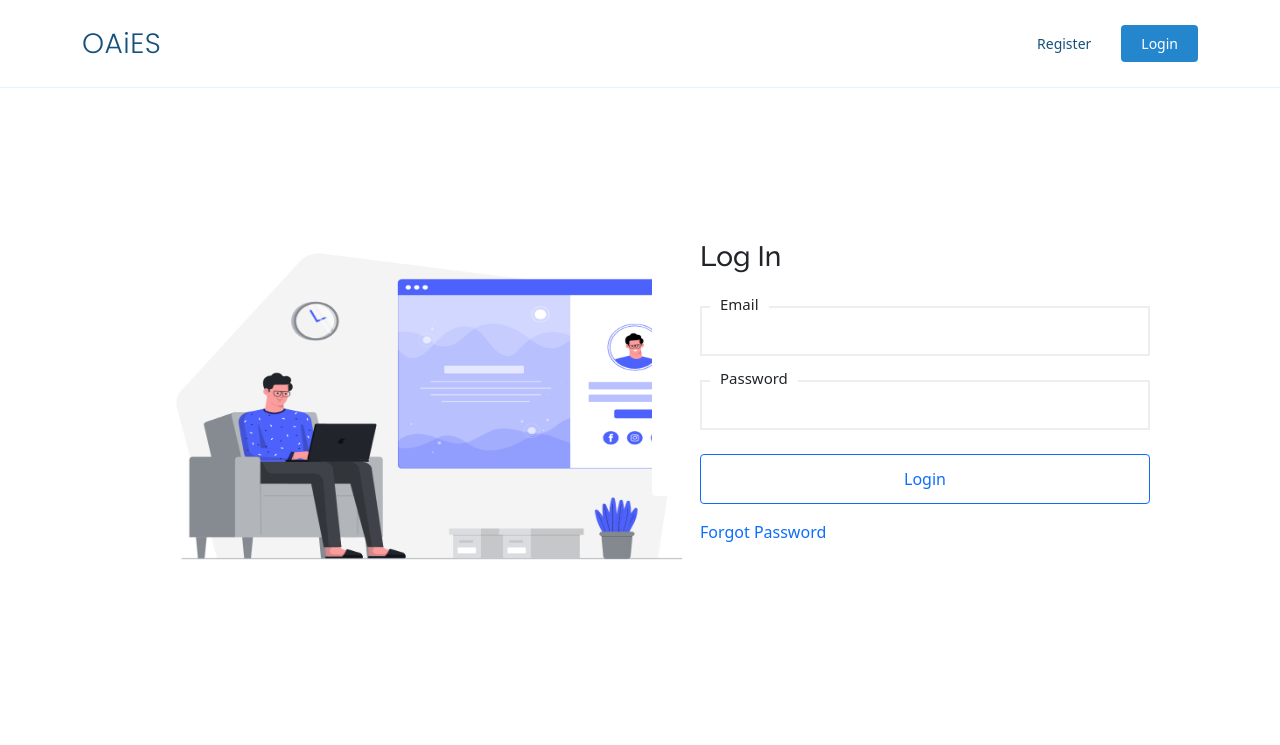
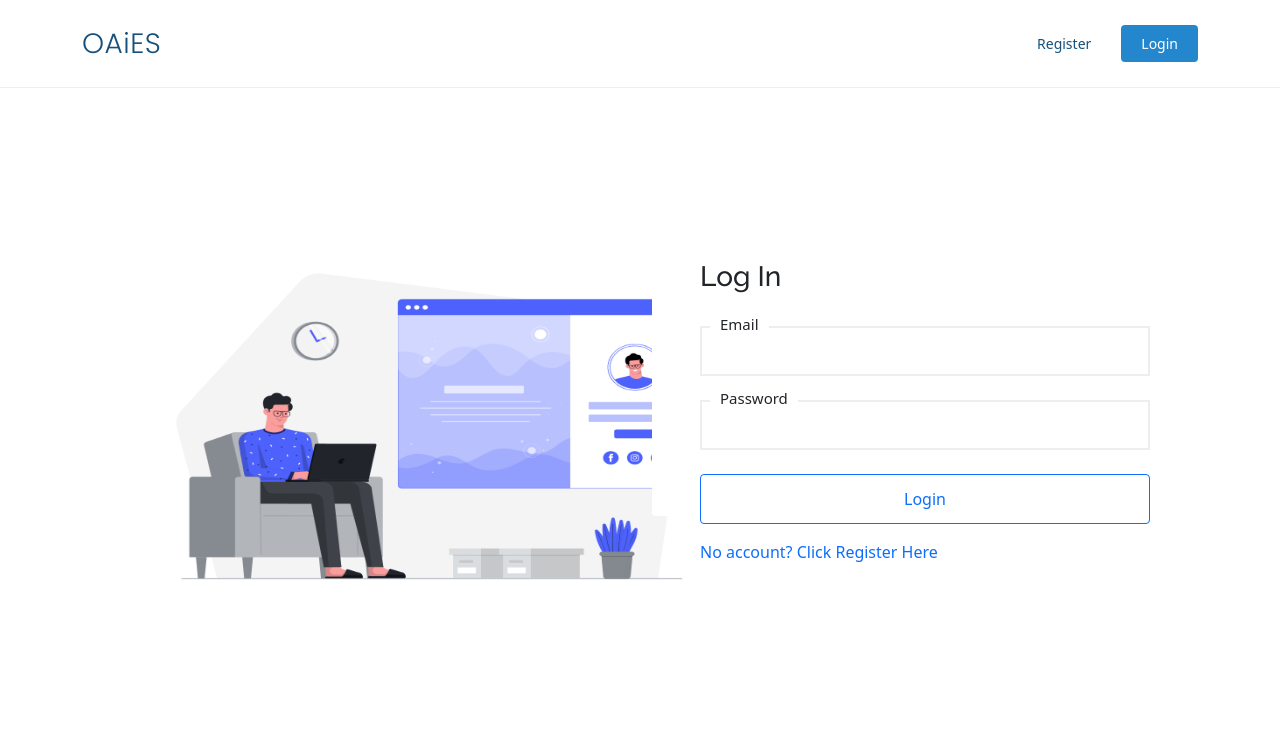
Before and after one commit to RichelleT/Education-System-in-Django, a Django app: page /login/ in a window 1280 px wide. Shown: the top 745 px of the page. Run offline with Django 3.2, Linux system fonts and the light colour scheme; some libraries are stand-ins or nearby versions.

Commit message:
change section size; add admn regis page UI

```diff
--- a/OAiES/urls.py
+++ b/OAiES/urls.py
@@ -17,10 +17,12 @@ from django.contrib import admin
 from django.urls import path
 from main.views import landing_view
 from main.views import login_view
+from registerAdmin.views import regisAdm_view
 
 urlpatterns = [
     # path('', landing_view, name='landing'),
     path('landing/', landing_view),
     path('login/', login_view),
+    path('register/', regisAdm_view),
     path('admin/', admin.site.urls),
 ]
--- a/registerAdmin/views.py
+++ b/registerAdmin/views.py
@@ -1,3 +1,6 @@
 from django.shortcuts import render
+from django.http import HttpResponse
 
 # Create your views here.
+def regisAdm_view(request, *args, **kwargs):
+    return render(request, "registerAdmin.html", {})
--- a/static/css/login.css
+++ b/static/css/login.css
@@ -43,3 +43,7 @@ body {
 .bxs-badge-check {
     font-size: 90px
 }
+
+.w50{
+    width: 50%;
+}
--- a/static/css/main.css
+++ b/static/css/main.css
@@ -385,7 +385,7 @@ End of Body
 Body Styling
 */
 section {
-  padding: 80px 0;
+  padding: 100px 0;
   overflow: hidden;
 }
 
--- a/templates/login.html
+++ b/templates/login.html
@@ -24,7 +24,7 @@
                         </div>
                        <div class="mb-3"> <button class="btn btn-outline-primary w-100">Login</button> </div>
                         <div>
-                            </label> <span class="ml-auto"><a href="#" class="forgot-pass">Forgot Password</a></span>
+                            </label> <span class="ml-auto"><a href="/register/" class="forgot-pass">No account? Click Register Here</a></span>
                         </div>
                     </div>
                 </div>
--- a/templates/navbar.html
+++ b/templates/navbar.html
@@ -46,7 +46,7 @@
           <li><a class="nav-link scrollto" href="/about">Placeholder</a></li>
           <li><a class="nav-link scrollto" href="#services">Features</a></li>
           <li><a class="nav-link scrollto" href="#contact">About</a></li> {% endcomment %}
-          <li><a class="nav-link scrollto" href="">Register</a></li>
+          <li><a class="nav-link scrollto" href="/register/">Register</a></li>
           <li><a class="getstarted scrollto" href="/login/">Login</a></li>
         </ul>
       </nav>
```
Also changed, not shown: templates/registerAdmin.html (+35 -0 lines).
